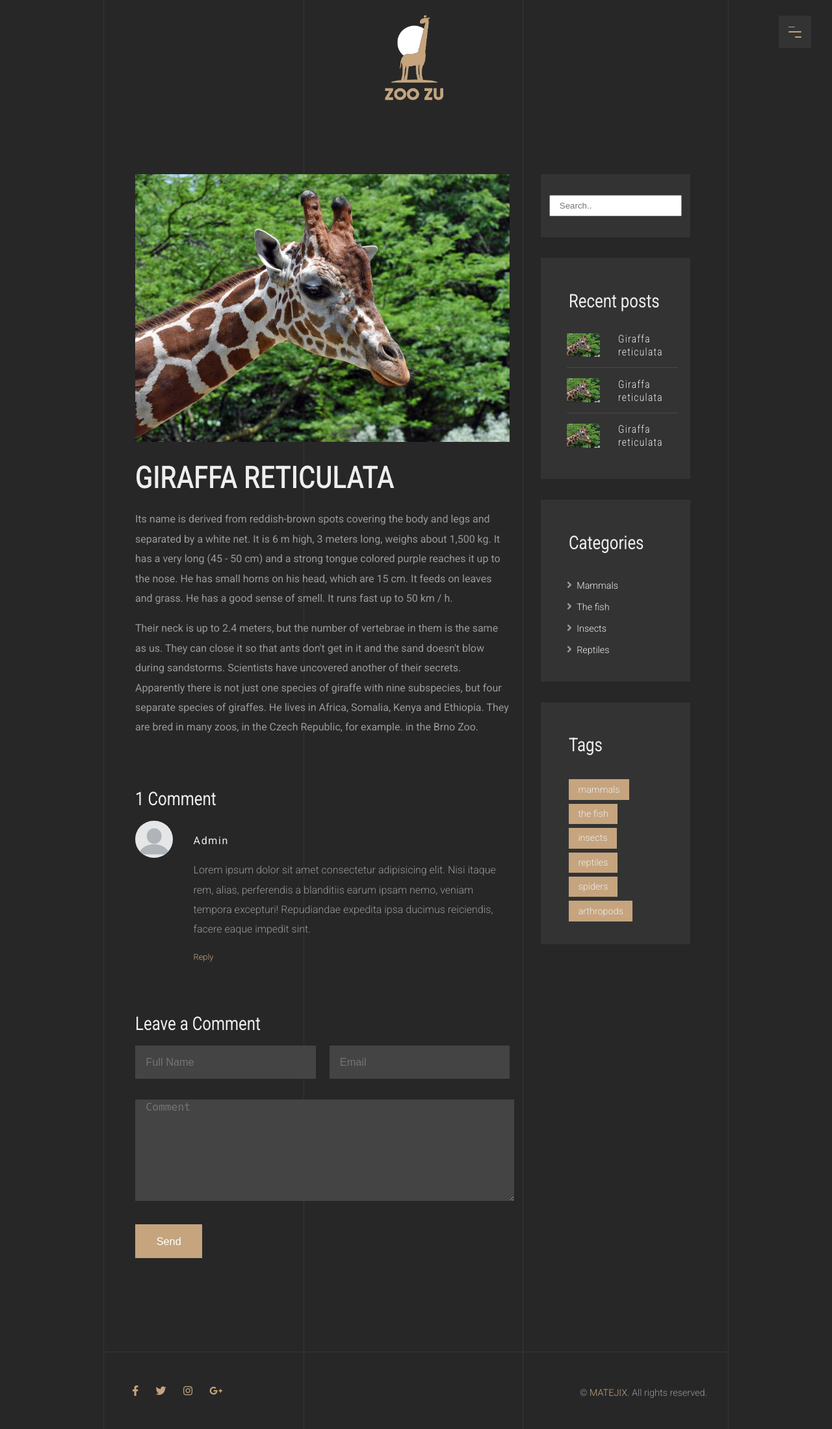
After one commit to Matejix/Semestralna_praca_Matej_Juricek, a PHP site: page /discover_more.html in a window 1280 px wide. The commit adds this page. Shown: the whole page at 65% size. Run offline with PHP 8.4, Linux system fonts and the light colour scheme; some libraries are stand-ins or nearby versions.

Commit message:
New page, some little changes with positioning in home page

```diff
--- a/css/style.css
+++ b/css/style.css
@@ -71,6 +71,7 @@ body {
 }
 
 .container {
+  position:relative;
   display: flex;
   justify-content: space-between;
 
@@ -310,3 +323,258 @@ body {
     visibility: visible;
     opacity: 1;
 }
+
+/*_____DISCOVER_MORE.HTML____________________________*/
+
+.main-article{
+  width: 60%;
+  height: auto;
+  margin-top: 4em;
+  padding: 0 1em 0 3em;
+  text-align: left;
+}
+
+.main-article img{
+  width: 100%;
+}
+
+.main-article h1{
+  font-size: 2.5em;
+  text-transform: uppercase;
+  font-weight: 500;
+  color: #eee;
+  transform: scaleY(1.2);
+}
+
+.main-article p {
+  font-weight: 400;
+  line-height: 1.9em;
+}
+.comments-section{
+  margin-top: 5em;
+}
+.comments-section h2{
+  font-weight: 400;
+  transform: scaleY(1.2);
+  color: #eee;
+}
+.comment {
+  display: flex;
+}
+
+.comment img{
+  border-radius: 50%;
+  width: 10%;
+  height: 10%;
+}
+.the_comment h4{
+  color: #eee;
+  letter-spacing: 0.1em;
+  font-weight: 400;
+}
+.the_comment p{
+  font-weight: 300;
+}
+.the_comment{
+  margin-left: 2em ;
+}
+.the_comment a{
+  text-decoration: none;
+  color: #c5a47e;
+  font-weight: 300;
+  font-size: 0.8em;
+  transition: 0.5s ease-out;
+}
+
+.the_comment a:hover{
+  color:#f8d4ab
+}
+
+.answer-formular{
+  width: 100%;
+  margin-top: 5em;
+  padding-bottom: 4em;
+}
+.answer-formular h2{
+  font-weight: 400;
+  transform: scaleY(1.2);
+  color: #eee;
+}
+.contact-inputs{
+  display: flex;
+  justify-content: space-between;
+  margin-bottom: 2em;
+}
+.contact-inputs input{
+  width: 45%;
+  height: 3em;
+  background-color: #444;
+  border:none;
+}
+
+.contact-inputs input[type=text],
+.contact-inputs input[type=email],
+textarea{
+  padding-left: 1em;
+  font-size: 1.02em;
+}
+.answer-formular textarea{
+  width: 98%;
+  height: auto;
+  background-color: #444;
+  border:none;
+  resize: vertical;
+}
+
+input[type=submit]:hover{
+  background-color: #fff;
+  color: black;
+
+}
+
+input[type=submit]{
+  margin-top: 2em;
+  padding: 1em 2em;
+  background-color: #c5a47e;
+  color: #fff;
+  font-weight: 400;
+  font-size: 1.02em;
+  border: none;
+  cursor: pointer;
+  transition: .5s ease-out;
+}
+
+.side-bars{
+  display: flex;
+  flex-direction: column;
+  width: 30%;
+  margin-top: 4em;
+}
+
+.side-bars ul{
+  list-style: none;
+}
+
+.shadow-boxes {
+  background-color: #333;
+  padding-bottom: 2em;
+  padding-top: 2em;
+  margin-bottom: 2em;
+  width: 80%;
+}
+
+.search-bar {
+  display: flex;
+}
+
+.search-bar input{
+  margin: 0 auto;
+  padding: 0.5em 1em;
+  width: 75%;
+}
+
+.recent-posts{
+  text-align: left;
+}
+.side-bars-headings{
+  font-size: 1.5em;
+  font-weight: 400;
+  color: #eee;
+  transform: scaleY(1.2);
+  margin-left: 1.8em;
+  margin-bottom: 1.5em;
+}
+
+.recent-posts li{
+  display: flex;
+  align-items: center;
+  width: 90%;
+}
+
+.recent-posts li:not(:last-child){
+  margin-bottom: 1em;
+  padding-bottom: 1em;
+  border-bottom: 0.5px solid rgb(255, 255, 255, 0.1);
+}
+
+.recent-posts a{
+  margin-left: 2em;
+  color: #eee;
+  text-decoration: none;
+  font-weight: 300;
+  font-size: 0.85em;
+  letter-spacing: 0.1em;
+  transform: scaleY(1.2);
+  transition: 0.5s ease;
+}
+
+.recent-posts a:hover{
+  color:#f8d4ab
+}
+
+.recent-posts img{
+  width: 30%;
+  height: auto;
+}
+
+.categories,
+.tags {
+  text-align: left;
+}
+
+.categories li{
+  line-height: 2em;
+}
+
+.categories ul{
+  margin: 0;
+}
+
+.categories a{
+  padding-left: 0.5em;
+  }
+
+.categories a,
+.tags a{
+  font-size: 0.9em;
+  color:#eee;
+  text-decoration: none;
+  font-weight: 300;
+  transition: 0.5s ease;
+}
+
+
+/*.categories a:hover i{
+  transform: translateX(3px);
+}*/
+
+.categories a:hover{
+  color:#f8d4ab
+}
+
+.tags-boxes{
+  width: 100%;
+}
+.tags-boxes ul{
+  width: 60%;
+  height: 100%;
+  padding: 0;
+  margin: 0 0 0 40px;
+}
+
+.tags-boxes li{
+  display: inline-block;
+}
+
+.tags-boxes a{
+  display: inline-block;
+  padding: .5em 1em;
+  background-color: #c5a47e;
+  margin: 3px;
+  transition: 0.5 ease;
+}
+
+.tags-boxes a:hover{
+  background-color: #fff;
+  color:black;
+}
--- /dev/null
+++ b/discover_more.html
@@ -0,0 +1,159 @@
+<!DOCTYPE html>
+<html lang="sk">
+  <head>
+    <meta charset="UTF-8" />
+    <meta http-equiv="X-UA-Compatible" content="IE=edge" />
+    <meta name="viewport" content="width=device-width, initial-scale=1.0" />
+    <title>Zoo zu</title>
+    <link
+      rel="stylesheet"
+      href="https://pro.fontawesome.com/releases/v5.10.0/css/all.css"
+      integrity="sha384-AYmEC3Yw5cVb3ZcuHtOA93w35dYTsvhLPVnYs9eStHfGJvOvKxVfELGroGkvsg+p"
+      crossorigin="anonymous"
+    />
+    <link rel="stylesheet" href="css/style.css" />
+    <link rel="preconnect" href="https://fonts.googleapis.com" />
+    <link rel="preconnect" href="https://fonts.gstatic.com" crossorigin />
+    <link
+      href="https://fonts.googleapis.com/css2?family=Roboto:ital,wght@0,100;0,300;0,400;0,500;0,700;0,900;1,100;1,300;1,400;1,500;1,700;1,900&display=swap"
+      rel="stylesheet"
+    />
+  </head>
+  <body>
+        <div class="wrapper">
+            <div class="button-menu-wrapper">
+                <button class="hamburger" type="button" id="hamburger-button">
+                <span class="hamburger-line top-left"></span>
+                <span class="hamburger-line middle"></span>
+                <span class="hamburger-line bottom-right"></span>
+                </button>
+            </div>
+
+            <div class="side-menu">
+                <ul class="menu">
+                <li class="menu-item"><a href="#">Home</a></li>
+                <li class="menu-item"><a href="#">About</a></li>
+                <li class="menu-item"><a href="#">Gallery</a></li>
+                </ul>
+            </div>
+
+            <div class="side-menu-shade"></div>
+
+            <div class="wrapper-middle-lines"></div>
+            <div class="logo">
+                <a href="#"><img src="./img/logo2.png" alt="Logo Zoo zu" /></a>
+            </div>
+
+            <div class="container">
+                <div class="main-article">
+                    <img src="./img/home_picture.jpg" alt="obrazok zirafy" />
+                    <h1>Giraffa reticulata</h1>
+                    <p>
+                        Its name is derived from reddish-brown spots covering the body and legs and separated by a white net.
+                        It is 6 m high, 3 meters long, weighs about 1,500 kg. It has a very long (45 - 50 cm)
+                        and a strong tongue colored purple reaches it up to the nose. He has small horns on his head,
+                        which are 15 cm. It feeds on leaves and grass.
+                        He has a good sense of smell. It runs fast up to 50 km / h.
+                        <p>
+                            Their neck is up to 2.4 meters, but the number of vertebrae in them is the same as us.
+                            They can close it so that ants don't get in it and the sand doesn't blow during sandstorms.
+                            Scientists have uncovered another of their secrets. Apparently there is not just one species of giraffe with nine subspecies, but four separate species of giraffes.
+                            He lives in Africa, Somalia, Kenya and Ethiopia. They are bred in many zoos, in the Czech Republic, for example. in the Brno Zoo.
+                        </p>
+                    </p>
+
+                    <div class="comments-section">
+                        <h2><span>1</span> Comment</h2>
+                        <div class="comment">
+                            <img src="./img/profile_picture.png" alt="obrazok komentujuceho">
+                            <div class="the_comment">
+                                <h4>Admin</h4>
+                                <p>
+                                    Lorem ipsum dolor sit amet consectetur adipisicing elit. Nisi itaque rem, alias, perferendis a blanditiis earum ipsam nemo, veniam tempora excepturi! Repudiandae expedita ipsa ducimus reiciendis, facere eaque impedit sint.
+                                </p>
+
+                                <a href="#">Reply</a>
+                            </div>
+
+                        </div>
+                    </div>
+                    <div class="answer-formular">
+                        <h2>Leave a Comment</h2>
+                        <form>
+                            <div class="contact-inputs">
+                                <input type="text" id="name" name="author" placeholder="Full Name">
+                                <input type="email" placeholder="Email" id="email" name="email">
+                            </div>
+                            <textarea name="comment" id="message" cols="40" rows="8" placeholder="Comment" ></textarea>
+                            <input type="submit" name="submit" id="submit" value="Send">
+                        </form>
+                    </div>
+                </div>
+
+                <div class="side-bars">
+                    <div class="search-bar shadow-boxes">
+                        <input type="text" placeholder="Search..">
+                    </div>
+                    <div class="recent-posts shadow-boxes">
+                        <h2 class="side-bars-headings">Recent posts</h2>
+                        <ul>
+                            <li>
+                                <img src="./img/home_picture.jpg" alt="Zirafa">
+                            <a href="#">Giraffa reticulata</a>
+                            </li>
+                            <li>
+                                <img src="./img/home_picture.jpg" alt="Zirafa">
+                                <a href="#">Giraffa reticulata</a>
+                            </li>
+                            <li>
+                                <img src="./img/home_picture.jpg" alt="Zirafa">
+                                <a href="#">Giraffa reticulata</a>
+                            </li>
+                        </ul>
+                    </div>
+                    <div class="categories shadow-boxes">
+                        <h2 class="side-bars-headings">Categories</h2>
+                        <ul>
+                            <li><i class="fas fa-angle-right"></i><a href="">Mammals</a></li>
+                            <li><i class="fas fa-angle-right"></i><a href="">The fish</a></li>
+                            <li><i class="fas fa-angle-right"></i><a href="">Insects</a></li>
+                            <li><i class="fas fa-angle-right"></i><a href="">Reptiles</a></li>
+                        </ul>
+                    </div>
+                    <div class="tags shadow-boxes">
+                        <h2 class="side-bars-headings">Tags</h2>
+                        <div class="tags-boxes">
+                            <ul>
+                                <li><a href="">mammals</a></li>
+                                <li><a href="">the fish</a></li>
+                                <li><a href="">insects</a></li>
+                                <li><a href="">reptiles</a></li>
+                                <li><a href="">spiders</a></li>
+                                <li><a href="">arthropods</a></li>
+                            </ul>
+                        </div>
+
+                    </div>
+                </div>
+            </div>
+
+                <div class="footer">
+                    <div class="social_icons light-orange">
+                    <i class="fab fa-facebook-f"></i>
+                    <i class="fab fa-twitter"></i>
+                    <i class="fab fa-instagram"></i>
+                    <i class="fab fa-google-plus-g"></i>
+                    </div>
+                    <div class="copyright">
+                    <p>
+                        &copy <span class="light-orange"> Matejix</span>. All rights
+                        reserved.
+                    </p>
+                    </div>
+                </div>
+            </div>
+        </div>
+
+         <script src="./js/main.js"></script>
+  </body>
+</html>
```
Also changed, not shown: other parts of css/style.css (+23 -11 lines), index.html (+13 -13 lines), img/profile_picture.jpg (added), img/profile_picture.png (added).
